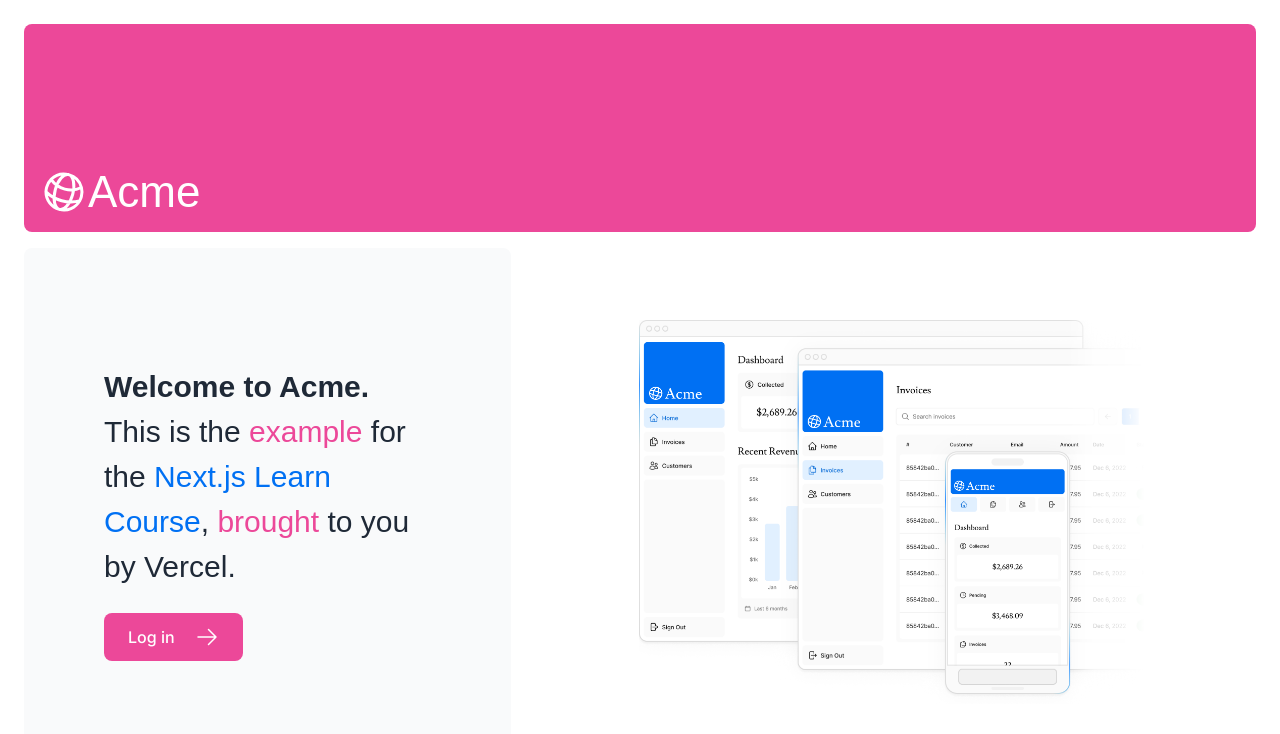
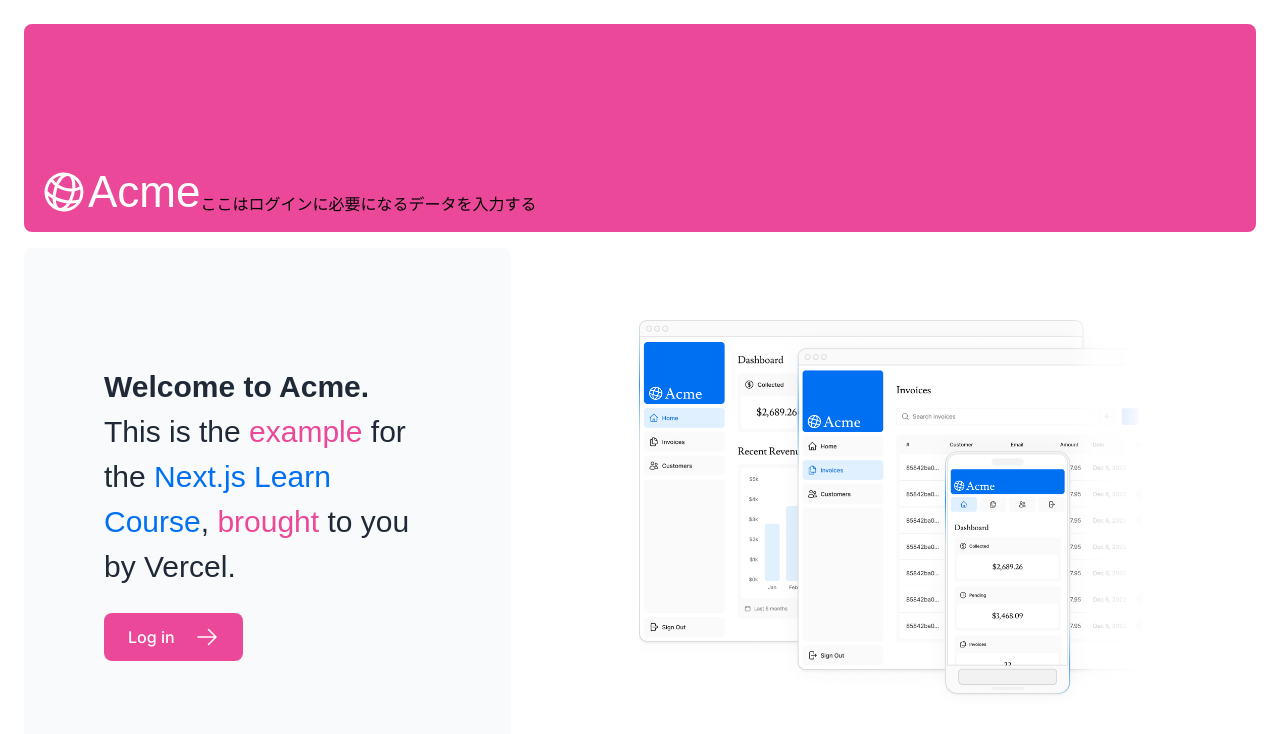
Before and after one commit to iAmSexyAndIknowIt01/Dashboard, a Next.js app: page /login in a window 1280 px wide. Shown: the top 734 px of the page. Built offline with nearby package versions, Linux system fonts and the light colour scheme; a web font is replaced by a local one.

Commit message:
ログイン画面でコメント追加

```diff
--- a/app/login/page.tsx
+++ b/app/login/page.tsx
@@ -12,6 +12,7 @@
         {/* <div className={styles.shape}/> */}
         <div className="flex h-20 shrink-0 items-end rounded-lg bg-pink-500 p-4 md:h-52">
           <AcmeLogo />
+          <p>ここはログインに必要になるデータを入力する</p>
         </div>
         <div className="mt-4 flex grow flex-col gap-4 md:flex-row">
           <div className="flex flex-col justify-center gap-6 rounded-lg bg-gray-50 px-6 py-10 md:w-2/5 md:px-20">
```
